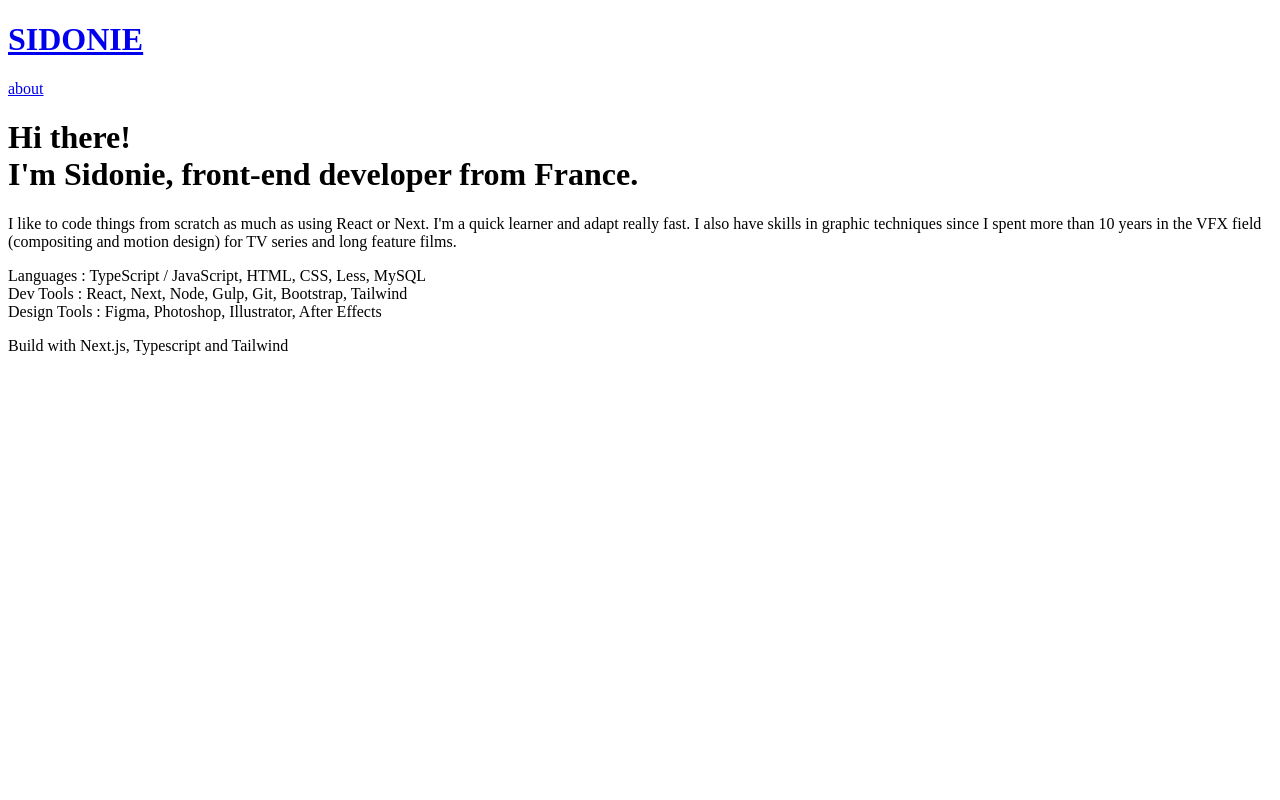
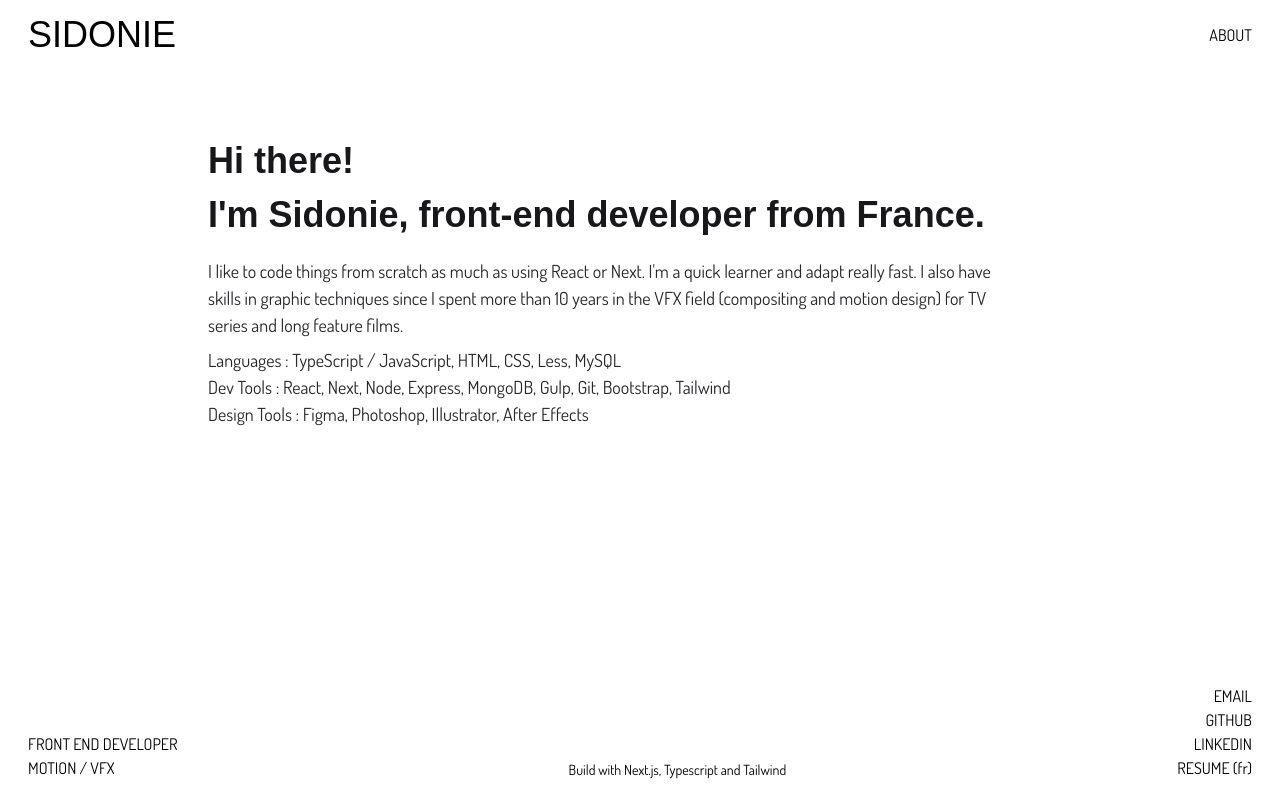
Before and after one commit to Fidomi/portfolio-next, a Next.js app: page /about in a window 1280 px wide. Built offline with nearby package versions, Linux system fonts and the light colour scheme.

Commit message:
Add some styling

```diff
--- a/components/Footer.tsx
+++ b/components/Footer.tsx
@@ -1,7 +1,21 @@
 const Footer = () => {
     return (
-        <div>
-            <p>Build with Next.js, Typescript and Tailwind</p>
+        <div className="fixed bottom-0 w-full px-2 py-2 pb-5">
+            <footer className="flex flex-row justify-between px-5 items-end text-base font-body">
+                <div className="flex flex-col">
+                    <p>FRONT END DEVELOPER</p>
+                    <p>MOTION / VFX </p>
+                </div>
+                <p className="text-sm">
+                    Build with Next.js, Typescript and Tailwind
+                </p>
+                <div className="flex flex-col items-end">
+                    <a href="">EMAIL</a>
+                    <a href="">GITHUB</a>
+                    <a href="">LINKEDIN</a>
+                    <a href="">RESUME (fr)</a>
+                </div>
+            </footer>
         </div>
     );
 };
--- a/components/Header.tsx
+++ b/components/Header.tsx
@@ -2,18 +2,16 @@ import Link from "next/link";
 
 function Header() {
     return (
-        <header>
-            <Link href="/">
-                <a>
-                    <h1>SIDONIE</h1>
-                </a>
-            </Link>
-            <Link href="/about">
-                <a>
-                    <p>about</p>
-                </a>
-            </Link>
-        </header>
+        <div className="sticky top-0 w-full px-2 py-2">
+            <header className="flex flex-row justify-between px-5 items-center ">
+                <Link href="/">
+                    <a className="text-4xl">SIDONIE</a>
+                </Link>
+                <Link href="/about">
+                    <a className="text-base font-body">ABOUT</a>
+                </Link>
+            </header>
+        </div>
     );
 }
 
--- /dev/null
+++ b/pages/_app.tsx
@@ -0,0 +1,14 @@
+import type { AppProps } from "next/app";
+import Head from "next/head";
+import "../styles/globals.css";
+
+export default function App({ Component, pageProps }: AppProps) {
+    return (
+        <>
+            <Head>
+                <title>SidonieM</title>
+            </Head>
+            <Component {...pageProps} />
+        </>
+    );
+}
--- a/pages/about/index.tsx
+++ b/pages/about/index.tsx
@@ -13,7 +13,7 @@ const About = () => {
                             I'm Sidonie, front-end developer from France.
                         </h1>
 
-                        <div className="mt-4 text-gray-800">
+                        <div className="mt-4 text-gray-800 font-body text-lg">
                             <p>
                                 I like to code things from scratch as much as
                                 using React or Next. I'm a quick learner and
@@ -26,8 +26,8 @@ const About = () => {
                                 Languages : TypeScript / JavaScript, HTML, CSS,
                                 Less, MySQL
                                 <br />
-                                Dev Tools : React, Next, Node, Gulp, Git,
-                                Bootstrap, Tailwind
+                                Dev Tools : React, Next, Node, Express, MongoDB,
+                                Gulp, Git, Bootstrap, Tailwind
                                 <br />
                                 Design Tools : Figma, Photoshop, Illustrator,
                                 After Effects
--- a/styles/globals.css
+++ b/styles/globals.css
@@ -1,20 +1,5 @@
+@import url("https://fonts.googleapis.com/css2?family=Dosis:wght@200;300;400&display=swap");
+
 @tailwind base;
 @tailwind components;
 @tailwind utilities;
-
-html,
-body {
-    padding: 0;
-    margin: 0;
-    font-family: -apple-system, BlinkMacSystemFont, Segoe UI, Roboto, Oxygen,
-        Ubuntu, Cantarell, Fira Sans, Droid Sans, Helvetica Neue, sans-serif;
-}
-
-a {
-    color: inherit;
-    text-decoration: none;
-}
-
-* {
-    box-sizing: border-box;
-}
--- a/tailwind.config.js
+++ b/tailwind.config.js
@@ -15,14 +15,29 @@ module.exports = {
             xl: "1440px",
         },
         colors: {
-            gray: colors.coolGray,
-            blue: colors.lightBlue,
-            red: colors.rose,
-            pink: colors.fuchsia,
+            gray: colors.gray,
+            yellow: colors.yellow,
+            black: colors.black,
+            green: colors.green,
         },
         fontFamily: {
-            sans: ["Graphik", "sans-serif"],
+            sans: ["Oswald", "sans-serif"],
             serif: ["Merriweather", "serif"],
+            body: ["Dosis", "sans"],
+        },
+        fontSize: {
+            xs: ".75rem",
+            sm: ".875rem",
+            tiny: ".875rem",
+            base: "1rem",
+            lg: "1.125rem",
+            xl: "1.25rem",
+            "2xl": "1.5rem",
+            "3xl": "1.875rem",
+            "4xl": "2.25rem",
+            "5xl": "3rem",
+            "6xl": "4rem",
+            "7xl": "5rem",
         },
         extend: {
             spacing: {
```
Also changed, not shown: public/img/Sidonie.png (added).
